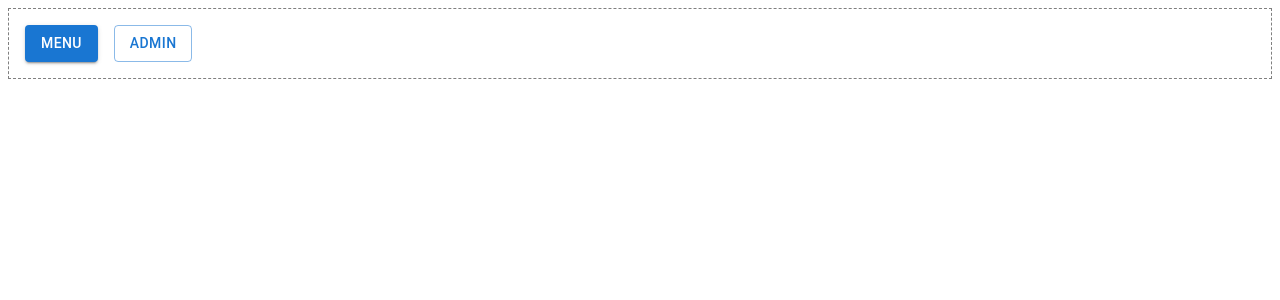
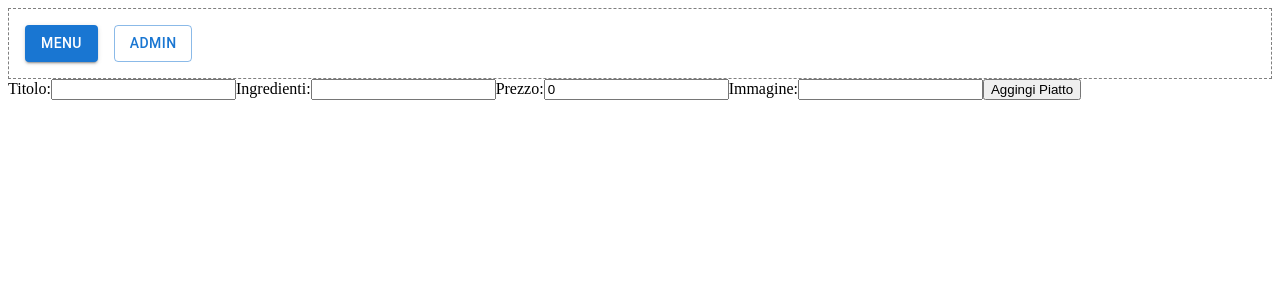
Before and after one commit to jawid-fakhari/restaurant_order_management_system_fullstack_gsap, a React (Create React App) app in the folder client/: page /admin in a window 1280 px wide. Shown: the top 300 px of the page. Built offline with nearby package versions, Linux system fonts and the light colour scheme.

Commit message:
newFood manager from admin page almost done

```diff
--- a/client/src/pages/admin/Admin.jsx
+++ b/client/src/pages/admin/Admin.jsx
@@ -3,13 +3,41 @@ import axios from 'axios'
 import Navbar from '../../components/navbar/Navbar'
 
 
+
 function Admin() {
-  const [piatto, setPiatto] = useState([])
 
+  const [title, setTitle] = useState('');
+  const [ingredients, setIng] = useState('');
+  const [price, setPrice] = useState(+'');
+  const [image, setImage] = useState('');
+
+  function handleSubmit(e) {
+    e.preventDefault();
+    const newFood = { title, ingredients, price, image };
+    axios.post('http://localhost:5000/api/products', newFood)
+      .then(res => console.log(res))
+      .catch(err => console.log(err));
+
+  }
 
   return (
     <>
       <Navbar />
+
+
+      <form onSubmit={handleSubmit}>
+
+        <label>Titolo:</label>
+        <input type="text" required value={title} onChange={(e) => setTitle(e.target.value)} />
+        <label>Ingredienti:</label>
+        <input type="text" required value={ingredients} onChange={(e) => setIng(e.target.value)} />
+        <label>Prezzo:</label>
+        <input type="text" required value={price} onChange={(e) => setPrice(e.target.value)} />
+        <label>Immagine:</label>
+        <input type="text" value={image} onChange={(e) => setImage(e.target.value)} />
+        <button>Aggingi Piatto</button>
+
+      </form>
 
     </>
   )
```
Also changed, not shown: 1 other file (tests, documents, lock files or other folders).
